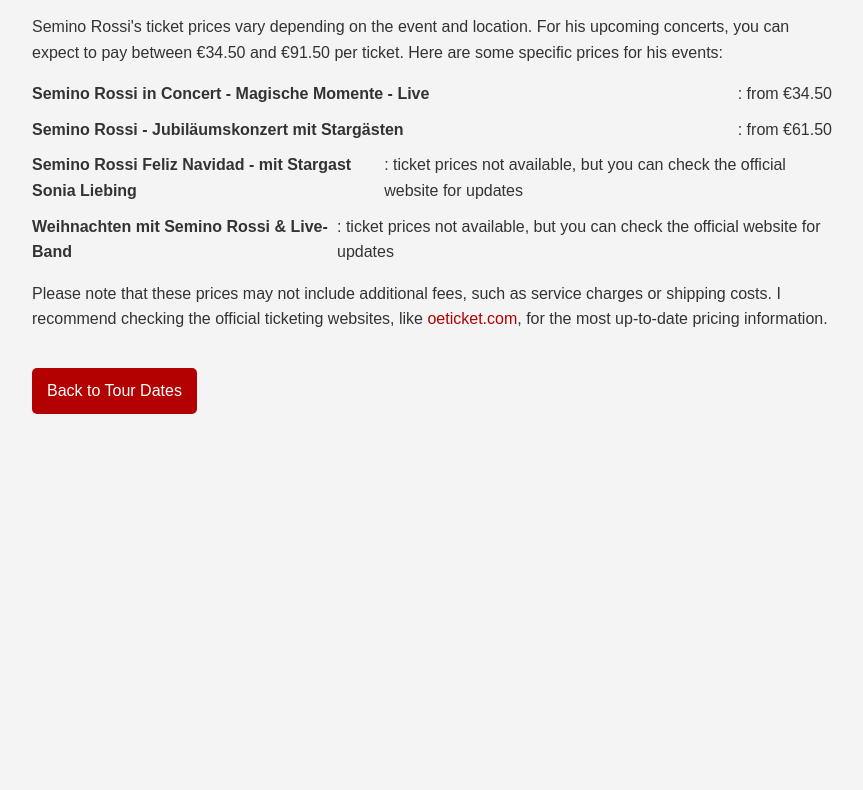
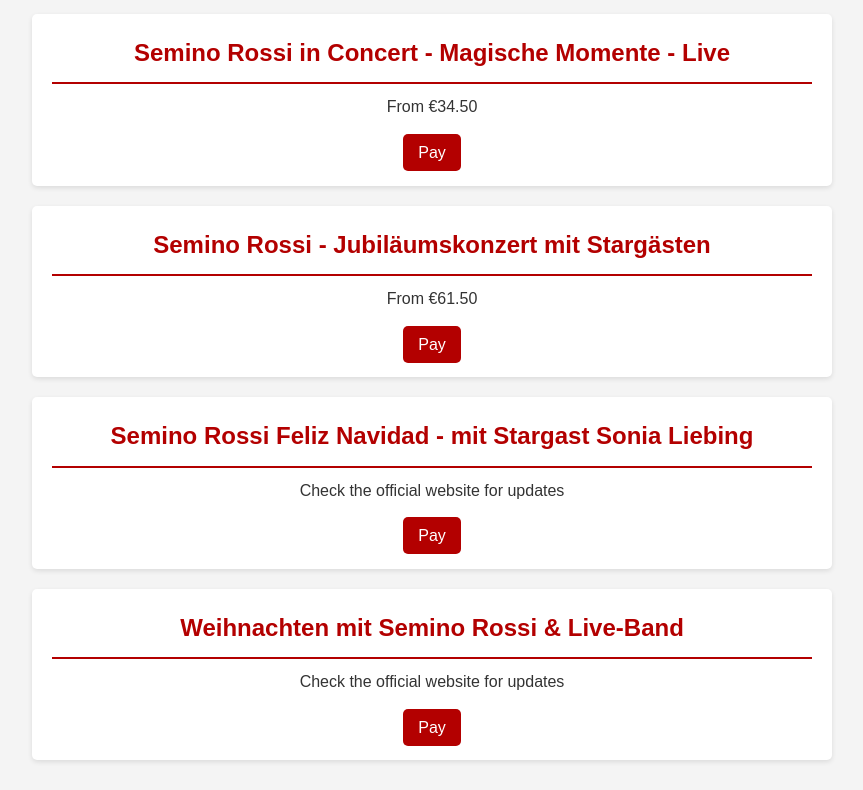
Before and after one commit to Osayuk1/Rosagi, a plain HTML site: page tickets.html in a window 1280 px wide. Shown: the part 100-890 px from the top of the page, without its empty margins (208-1071 px from the left). Before the commit the page ends 800 px from the top, so only its background shows below. Drawn offline with Linux system fonts and the light colour scheme.

Commit message:
Update tickets.html

```diff
--- a/tickets.html
+++ b/tickets.html
@@ -5,20 +5,63 @@
     <meta name="viewport" content="width=device-width, initial-scale=1.0">
     <title>Semino Rossi Tickets</title>
     <link rel="stylesheet" href="styles.css">
+    <style>
+        .card {
+            background-color: #fff;
+            border-radius: 5px;
+            box-shadow: 0 2px 5px rgba(0,0,0,0.1);
+            padding: 20px;
+            margin-bottom: 20px;
+            text-align: center;
+        }
+        .card h2 {
+            color: #b30000;
+            margin: 0 0 10px;
+        }
+        .card p {
+            margin: 0 0 20px;
+        }
+        .card .pay-button {
+            background-color: #b30000;
+            color: white;
+            border: none;
+            padding: 10px 15px;
+            border-radius: 5px;
+            cursor: pointer;
+            transition: background-color 0.3s ease;
+            text-decoration: none;
+        }
+        .card .pay-button:hover {
+            background-color: #8c0000;
+        }
+    </style>
 </head>
 <body>
-    <h1>Semino Rossi Tickets</h1>
+    <h1>Semino Rossi Ticket Prices</h1>
 
-    <p>Semino Rossi's ticket prices vary depending on the event and location. For his upcoming concerts, you can expect to pay between €34.50 and €91.50 per ticket. Here are some specific prices for his events:</p>
+    <div class="card">
+        <h2>Semino Rossi in Concert - Magische Momente - Live</h2>
+        <p>From €34.50</p>
+        <a href="#" class="pay-button">Pay</a>
+    </div>
 
-    <ul>
-        <li><strong>Semino Rossi in Concert - Magische Momente - Live</strong>: from €34.50</li>
-        <li><strong>Semino Rossi - Jubiläumskonzert mit Stargästen</strong>: from €61.50</li>
-        <li><strong>Semino Rossi Feliz Navidad - mit Stargast Sonia Liebing</strong>: ticket prices not available, but you can check the official website for updates</li>
-        <li><strong>Weihnachten mit Semino Rossi & Live-Band</strong>: ticket prices not available, but you can check the official website for updates</li>
-    </ul>
+    <div class="card">
+        <h2>Semino Rossi - Jubiläumskonzert mit Stargästen</h2>
+        <p>From €61.50</p>
+        <a href="#" class="pay-button">Pay</a>
+    </div>
 
-    <p>Please note that these prices may not include additional fees, such as service charges or shipping costs. I recommend checking the official ticketing websites, like <a href="https://www.oeticket.com" target="_blank">oeticket.com</a>, for the most up-to-date pricing information.</p>
+    <div class="card">
+        <h2>Semino Rossi Feliz Navidad - mit Stargast Sonia Liebing</h2>
+        <p>Check the official website for updates</p>
+        <a href="#" class="pay-button">Pay</a>
+    </div>
+
+    <div class="card">
+        <h2>Weihnachten mit Semino Rossi & Live-Band</h2>
+        <p>Check the official website for updates</p>
+        <a href="#" class="pay-button">Pay</a>
+    </div>
 
     <a href="index.html" class="back-button">Back to Tour Dates</a>
 </body>
```
